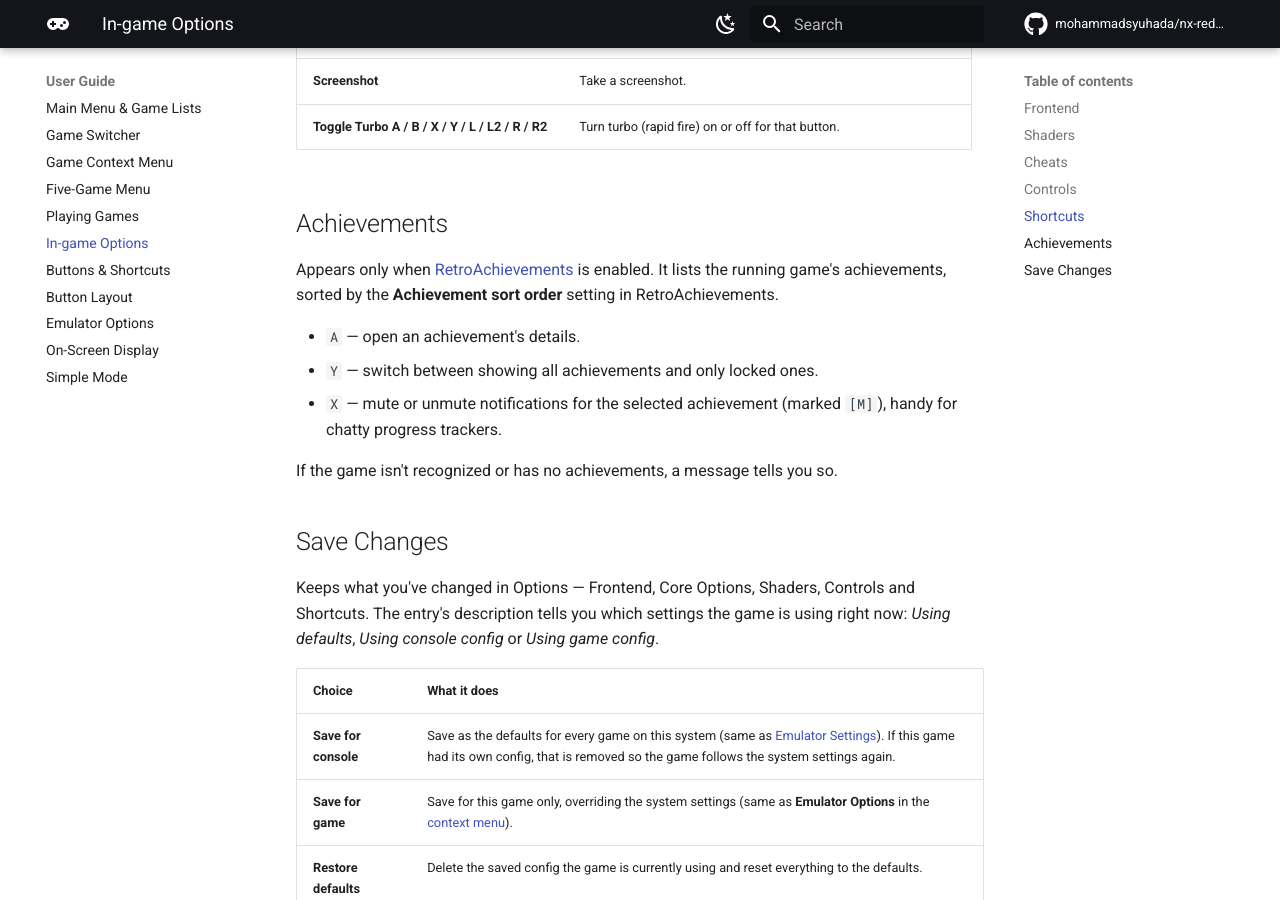
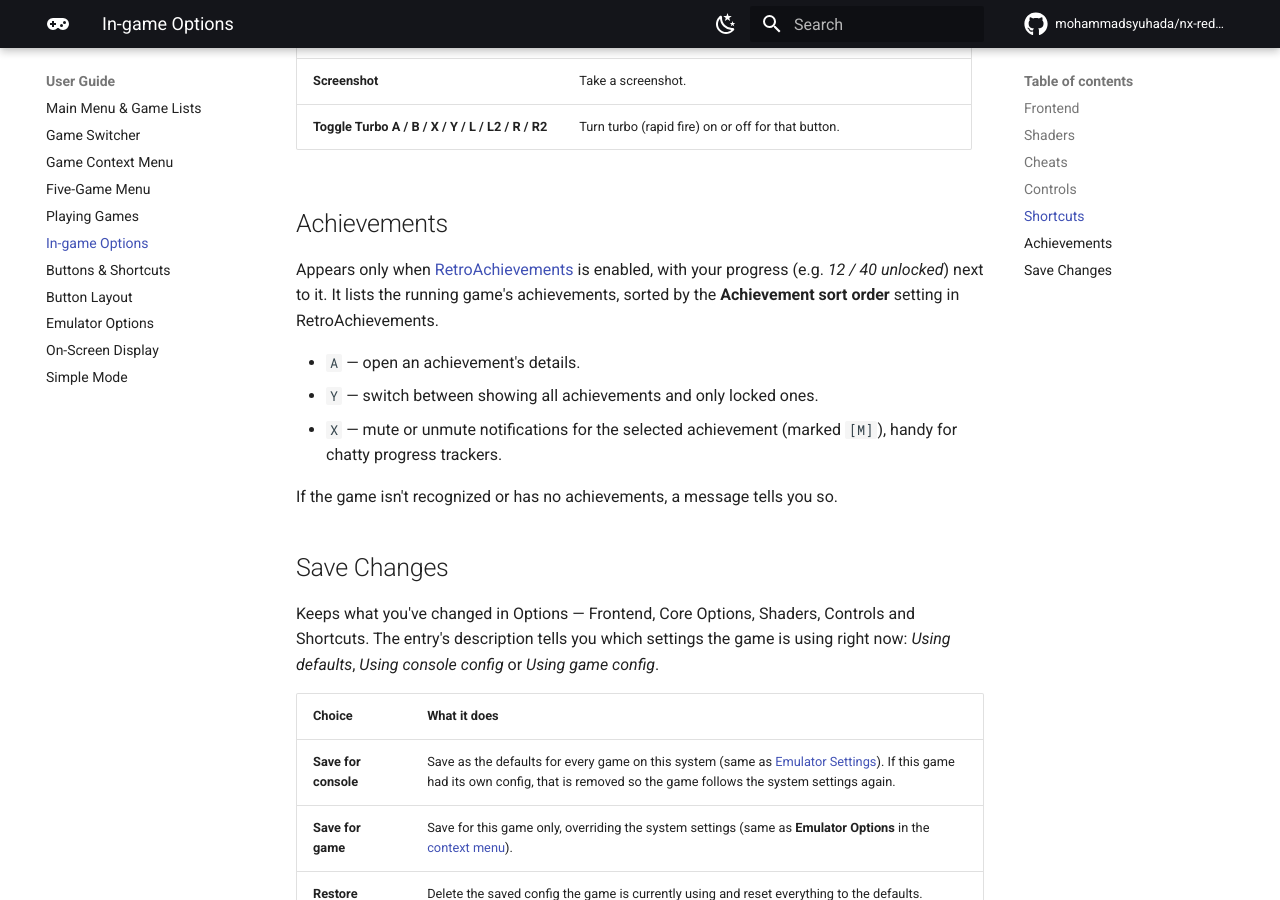
Before and after one commit to mohammadsyuhada/nx-redux-docs, an MkDocs documentation site: the page built from docs/guide/in-game-options.md, in a window 1280 px wide and 900 px high, scrolled down 4730 px. Built offline with MkDocs 1.6.1 and Material for MkDocs 9.7.7, drawn with Linux system fonts in a browser that asks for light colours; comment, search, counter and statistics services are not loaded.

Commit message:
Mention the achievement count on the in-game Achievements entry
Co-Authored-By: Claude Opus 5.5 <noreply@anthropic.com>
Claude-Session: https://claude.ai/code/session_01J6JBfQHKDppu6CrjZtVoyA

```diff
--- a/docs/guide/in-game-options.md
+++ b/docs/guide/in-game-options.md
@@ -122,8 +122,9 @@ keeps the shortcut from clashing with the game's own controls.
 ## Achievements
 
 Appears only when [RetroAchievements](../apps/retroachievements.md) is
-enabled. It lists the running game's achievements, sorted by the **Achievement
-sort order** setting in RetroAchievements.
+enabled, with your progress (e.g. *12 / 40 unlocked*) next to it. It lists
+the running game's achievements, sorted by the **Achievement sort order**
+setting in RetroAchievements.
 
 - `A` — open an achievement's details.
 - `Y` — switch between showing all achievements and only locked ones.
```
